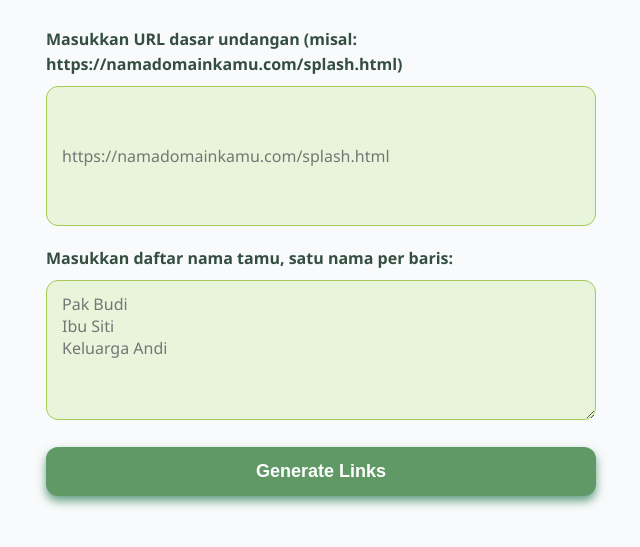
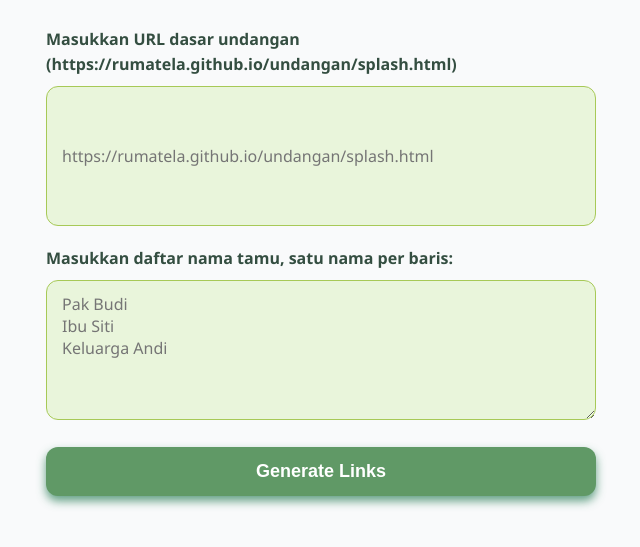
Before and after one commit to rumatela/undangan, a plain HTML site: page generate_links.html in a window 1280 px wide. Shown: the part 141-688 px from the top of the page, without its empty margins (319-959 px from the left). Drawn offline with Linux system fonts and the light colour scheme.

Commit message:
Update generate_links.html

```diff
--- a/generate_links.html
+++ b/generate_links.html
@@ -117,8 +117,8 @@
 <body>
 
   <h2>Generator Link Undangan</h2>
-  <label for="baseUrl">Masukkan URL dasar undangan (misal: https://namadomainkamu.com/splash.html)</label>
-  <input type="text" id="baseUrl" placeholder="https://namadomainkamu.com/splash.html" autocomplete="off" />
+  <label for="baseUrl">Masukkan URL dasar undangan (https://rumatela.github.io/undangan/splash.html)</label>
+  <input type="text" id="baseUrl" placeholder="https://rumatela.github.io/undangan/splash.html" autocomplete="off" />
 
   <label for="namaList">Masukkan daftar nama tamu, satu nama per baris:</label>
   <textarea id="namaList" placeholder="Pak Budi&#10;Ibu Siti&#10;Keluarga Andi"></textarea>
```
